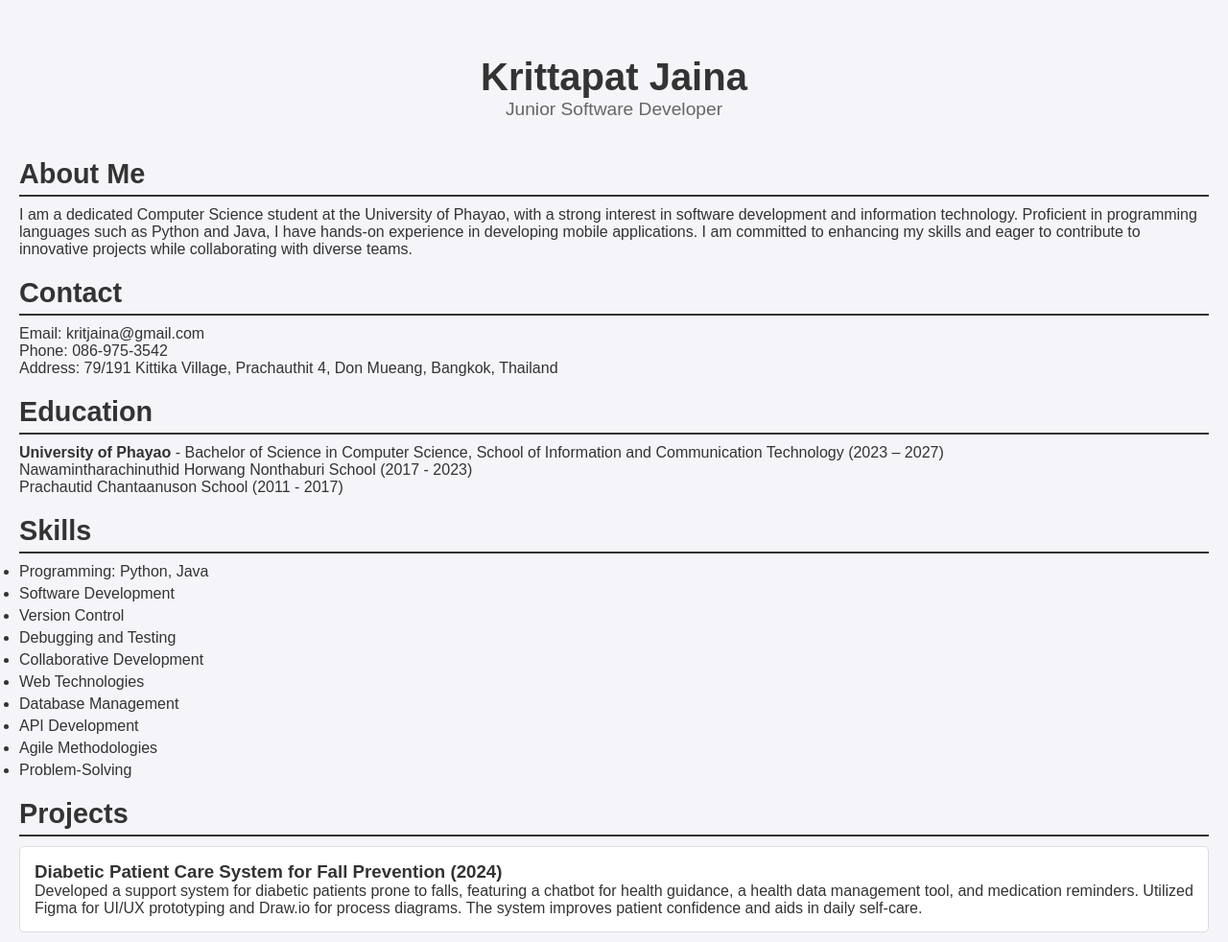
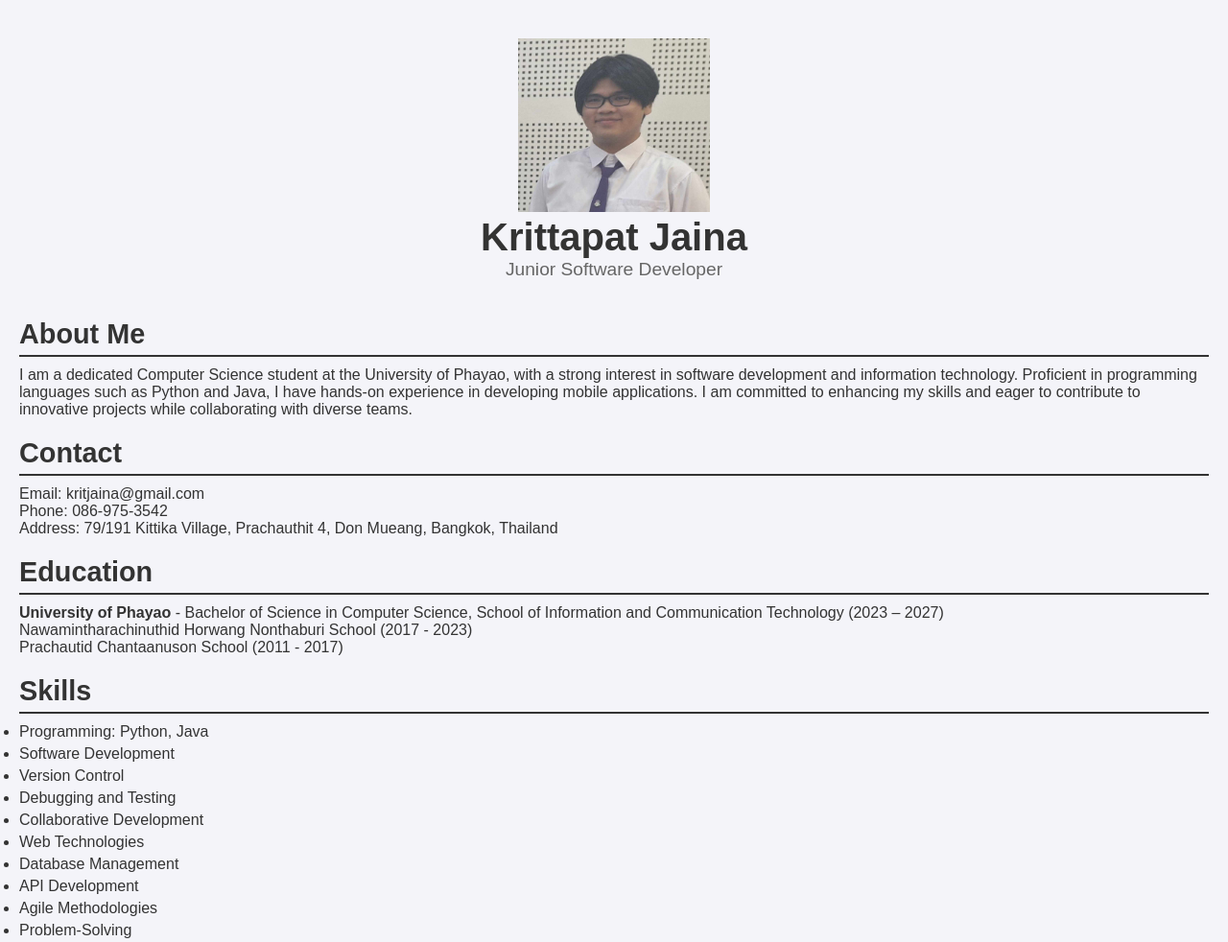
Before and after one commit to BBYSKritZaza/BBYSKritZaza.github.io, a plain HTML site: page index.html in a window 1280 px wide. Shown: the top 982 px of the page at 96% size. Drawn offline with Linux system fonts and the light colour scheme.

Commit message:
index.html

```diff
--- a/index.html
+++ b/index.html
@@ -8,7 +8,7 @@
 </head>
 <body>
     <header>
-        <img width ="200px" height=""src="img/meee.jpg" alt="">
+        <img width ="200px" height=""src="meee.jpg" alt="">
         <h1>Krittapat Jaina</h1>
         <p>Junior Software Developer</p>
     </header>
```
